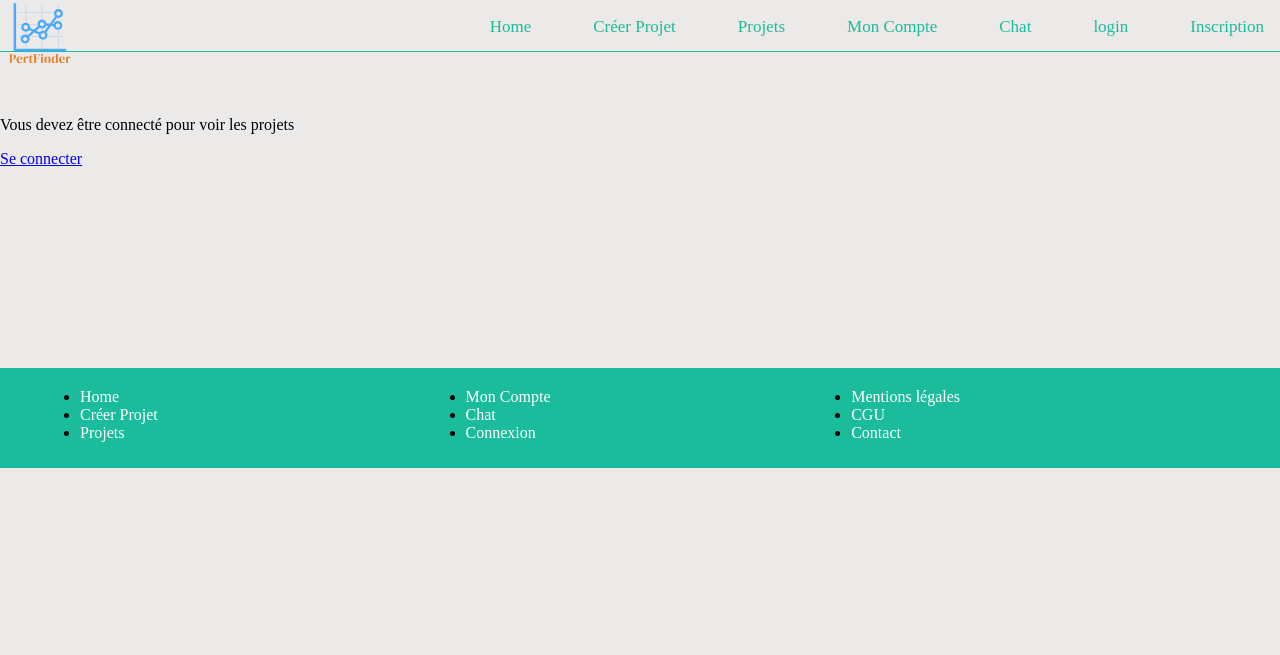
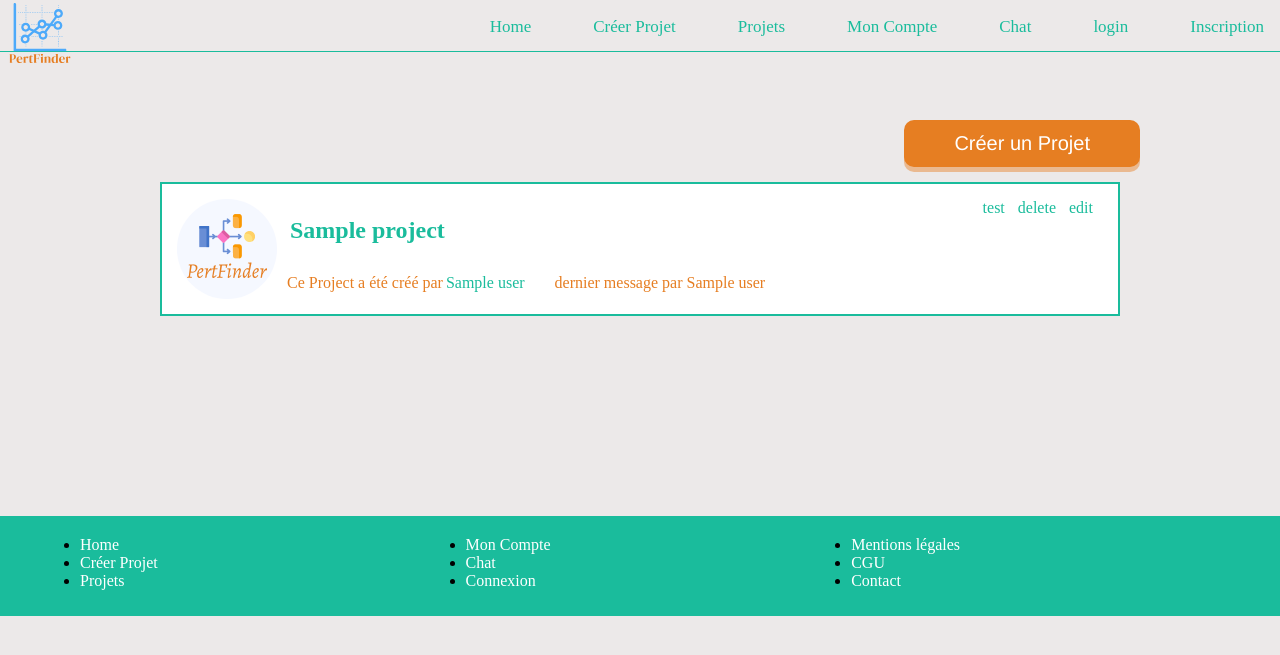
Before and after one commit to Akouzeha/PertFinder, a Symfony app: template templates/project/index.html.twig in a window 1280 px wide. Shown: the top 655 px of the page. Run offline with Twig, Linux system fonts and the light colour scheme; the template is opened without the code that fills it: most values are stand-ins (such as "Sample title", 1, 10 or a date in 2020); some libraries are stand-ins or nearby versions.

Commit message:
create chart, task, project

```diff
--- a/public/css/style.css
+++ b/public/css/style.css
@@ -164,19 +164,7 @@ footer{
 
 }
 
-.left-list{
-    width: 27%;
-    float: left;
-    margin-left: 40px;
-    margin-top: 20px;
-}
-.middle-list{
-    width: 27%;
-    float: left;
-    margin-left: 40px;
-    margin-top: 20px;
-}
-.right-list{
+footer .list{
     width: 27%;
     float: left;
     margin-left: 40px;
@@ -309,7 +297,7 @@ footer a:hover{
     width: 60%;
 }
 
-.project-form-input{
+.project-form-input, .chart-form-input{
     width: 300px;
     height: 30px;
     border-radius:10px;
@@ -337,16 +325,30 @@ footer a:hover{
     margin-left: 40px;
 }
 
+.chart-form-textArea{
+    width:70%;
+    height: 140px;
+    font-size: 20px;
+    margin-left: 100px;
+}
+
+.chart-btn{
+    margin-top: 20px;
+}
+.chart-form-input{
+    width: 70%;
+    height: 30px;
+    border-radius:10px;
+    border: 2px solid #1ABC9C;
+    box-shadow: 0 5px #1ABC9C ;
+    margin-left: 100px;
+    padding-left: 20px;
+    font-size: 20px;
+    font-weight: semi-bold;
+    color: black;
+}
 /* ============================================== */
 
-.list-projects{
-    width: 100%;
-    height: 100%;
-    float: left;
-    margin-top: 200px;
-    margin-bottom: 100px;
-    background-color: #ECE9E9;
-}
 
 /* ============================================== */
 /* project list */
@@ -370,8 +372,8 @@ footer a:hover{
     background-color: white;
 }
 .image{
-    width: 120px;
-    height: 120px;
+    width: 100px;
+    height: 100px;
     float: left;
     border-radius: 100px;
     margin-top: 0px;
@@ -382,26 +384,34 @@ footer a:hover{
     margin-top: 0px;
     margin-bottom: 0px;
     padding-left: 10px;
+    width:80%;
     float: left;
     text-align: center;
-    font-size: 30px;
+    font-size: 24px;
     color: #1ABC9C;
 }
 .box-row a{
     float:right;
-    margin-top: 3px;
+    margin-top: 0px;
     margin-right: 10px;
+    margin-left:3px;
     text-decoration: none;
+    margin-bottom: 0px;
+    color:#1ABC9C;
+}
+.box-row a:hover{
+    color: #E67E22;
+    cursor: pointer;
 }
 
 .list-projects p{
-    margin-top: 0px;
+    margin-top: 30px;
     margin-bottom: 0px;
-    margin-left: 20px;
     padding-left: 10px;
+    margin-right:10px;
     float: left;
     text-align: center;
-    font-size: 20px;
+    font-size: 16px;
     color: #E67E22;
 }
 
@@ -415,3 +425,9 @@ footer a:hover{
     margin-bottom: 100px;
     background-color: #ECE9E9;
 }
+
+.creat-projet{
+    margin-bottom: 0px;
+    float: right;
+    margin-right: 140px ;
+}
--- a/public/js/script.js
+++ b/public/js/script.js
@@ -6,3 +6,15 @@ function myFunction() {
     x.className = "topnav";
   }
 }
+
+//show and hide chart form
+document.addEventListener('DOMContentLoaded', function() {
+  var form = document.getElementById('chartForm');
+  var toggleButton = document.getElementById('toggleFormButton');
+
+  // Add a click event listener to the button
+  toggleButton.addEventListener('click', function() {
+      // Toggle the form visibility
+      form.style.display = (form.style.display === 'none') ? 'block' : 'none';
+  });
+});
--- a/templates/base.html.twig
+++ b/templates/base.html.twig
@@ -41,6 +41,22 @@
                             </ul>
                         </nav>
                 </div>
+                {# <div class="dropdown">
+                    <button class="dropbtn">Dropdown</button>
+                    <div class="dropdown-content">
+                        <a href="{{ path('app_home') }}">Home</a>
+                        <a href="{{path('create_project')}}">Créer Projet</a>
+                        <a href="{{path('app_project')}}">Projets</a>
+                        <a href="">Mon Compte</a>
+                        <a href="">Chat</a>
+                        {% if (app.user) %}
+                            <a href="{{ path('app_logout') }}">logout</a>
+                        {% else %}
+                            <a href="{{ path('app_register') }}">Inscription</a>
+                            <a href="{{ path('app_login') }}">login</a>
+                        {% endif %}
+                    </div>
+                  </div> #}
             </header>
 
 
@@ -48,17 +64,17 @@
 
         <footer>
             <div class="row">
-                <ul class="left-list">
+                <ul class="list">
                     <li><a href="{{ path('app_home') }}">Home</a></li>
                     <li><a href="{{ path('app_home') }}">Créer Projet</a></li>
                     <li><a href="{{ path('app_home') }}">Projets</a></li>
                 </ul>
-                <ul class="middle-list">
+                <ul class="list">
                     <li><a href="{{ path('app_home') }}">Mon Compte</a></li>
                     <li><a href="{{ path('app_home') }}">Chat</a></li>
                     <li><a href="{{ path('app_home') }}">Connexion</a></li>
                 </ul>
-                <ul class="right-list">
+                <ul class="list">
                     <li><a href="{{ path('app_home') }}">Mentions légales</a></li>
                     <li><a href="{{ path('app_home') }}">CGU</a></li>
                     <li><a href="{{ path('app_home') }}">Contact</a></li>
--- a/templates/project/index.html.twig
+++ b/templates/project/index.html.twig
@@ -3,8 +3,11 @@
 {% block title %}Hello ProjectController!{% endblock %}
 
 {% block body %}
-    {% if app.user %}
+
             <div class ="list-projects">
+                    <form class="projet-form" action="{{ path('create_project') }}" method="post">
+                        <button type="submit" class="btn creat-projet">Créer un Projet</button>
+                    </form>
                 {% for project in projects %}
                 <div class="box-row">
                     <div class="list-project-row-1">
@@ -13,25 +16,12 @@
                             <a href="{{path('delete_project', {'id': project.id})}}">delete</a>
                             <a>test</a>
                             <img class="image" src="{{ asset('img/pertFinderLogo.png') }}" alt="image"><br>
-                            <h5 style="width:70%;">{{project.title}}</h5>
-                            <p style="color:black;">{{project.description}}</p>
-                        </div>
-                    </div>
-                    <div class="list-project-row-1">
-                        <div class="col-5">
-                           <p> a été créé par {{project.user}}</p>
-                        </div>
-                        <div class="col-6">
+                            <h5><a style="float:left;margin-top:0px;" href="{{path('show_project', {'id': project.id}) }}" >{{project.title}}</a></h5>
+                           <p>Ce Project a été créé par  <a href=""> {{project.user}}</a></p>
                            <p> dernier message par {{project.user}}</p>
                         </div>
                     </div>
                 </div>
                 {% endfor %}
             </div>
-        {% else %}
-            <div class="demande-connexion">
-                <p>Vous devez être connecté pour voir les projets</p>
-                <a href="{{path('app_login')}}">Se connecter</a>
-            </div>
-    {% endif %}
 {% endblock %}
```
Also changed, not shown: public/css/agencement.css (+50 -0 lines), src/Controller/DiagramController.php (+36 -1 lines), src/Controller/ProjectController.php (+13 -0 lines), src/Entity/Diagram.php (+15 -0 lines), src/Entity/Project.php (+20 -0 lines), src/Form/ChartType.php (added, +40 -0 lines), src/Form/TaskType.php (added, +30 -0 lines), templates/diagram/create.html.twig (added, +27 -0 lines), templates/project/create.html.twig (+13 -1 lines), templates/project/show.html.twig (+12 -12 lines), templates/task/index.html.twig (+1 -14 lines). Lines whose indentation alone changed are shown as unchanged.
